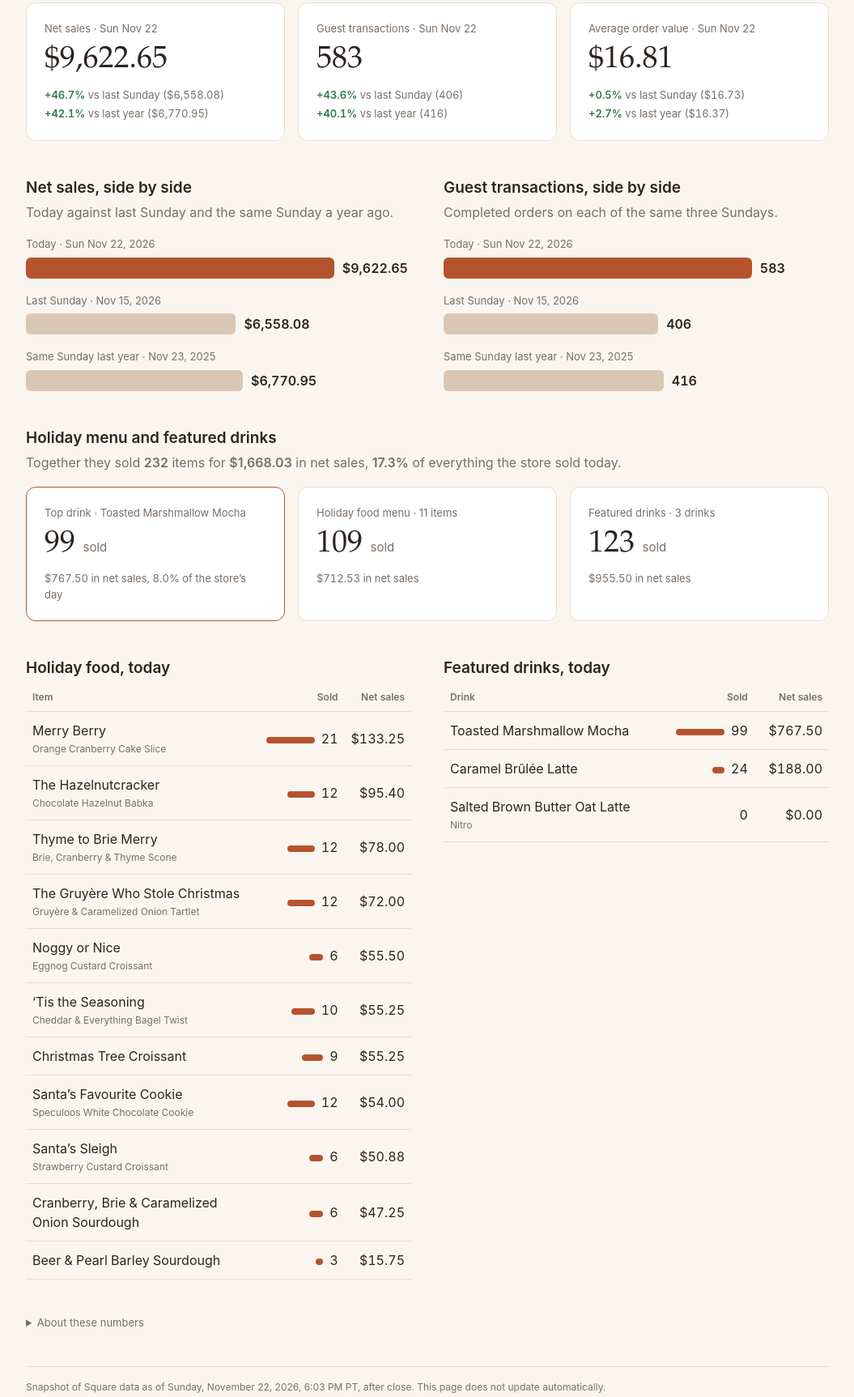
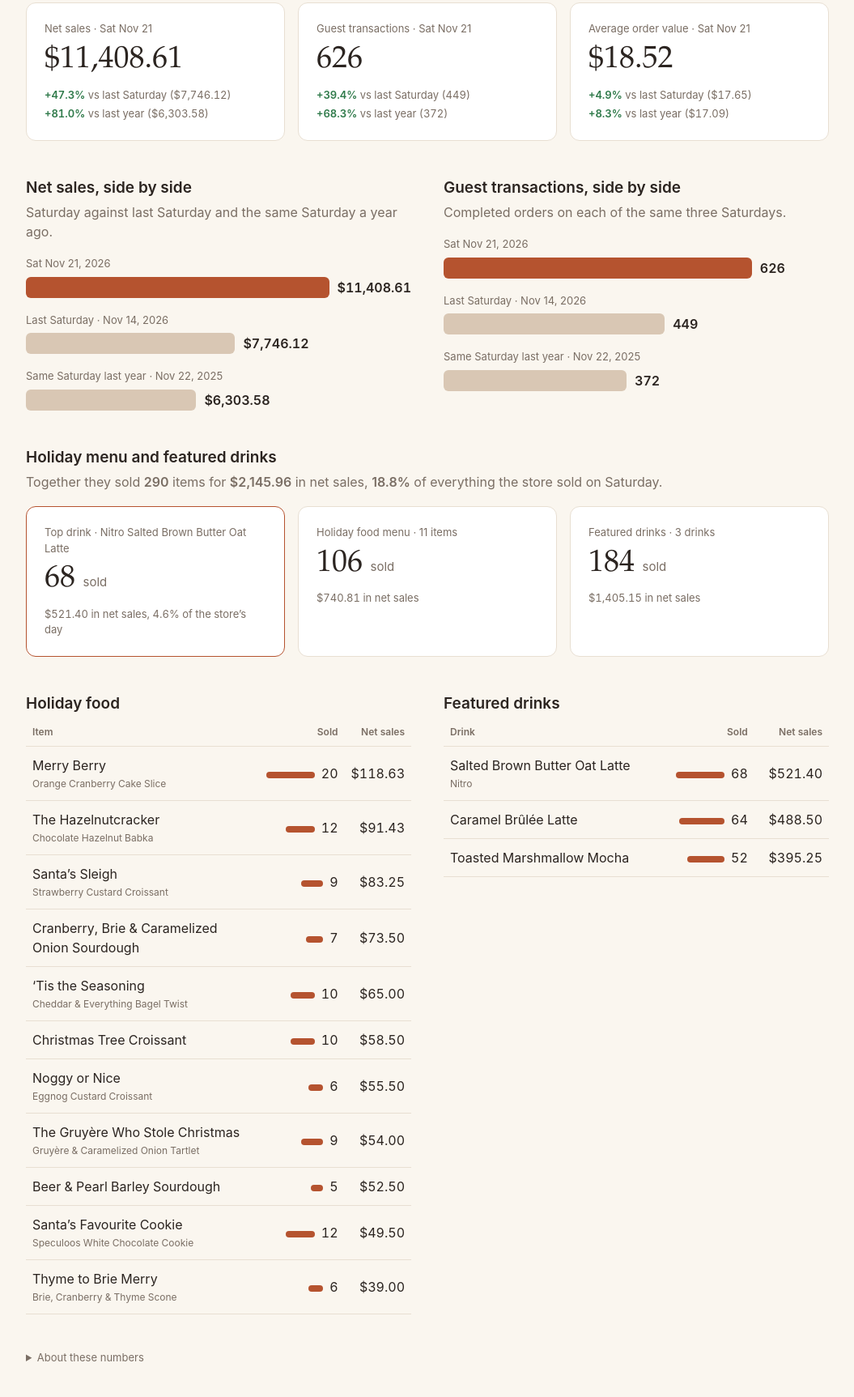
Before and after one commit to mikaelag1234/dailyp5tracking, a plain HTML site: page index.html in a window 1280 px wide. Shown: the part 239-1964 px from the top of the page at 81% size, without its empty margins (112-1167 px from the left). Drawn offline with Linux system fonts and the light colour scheme.

Commit message:
Switch page to Saturday Nov 21 final numbers

```diff
--- a/index.html
+++ b/index.html
@@ -62,53 +62,53 @@
 <main class="wrap">
   <header>
     <p class="eyebrow">Purebread Mount Pleasant · 5 E 5th Ave, Vancouver</p>
-    <h1>Sunday, November 22, 2026 sales</h1>
-    <p class="lede">Net sales hit <b>$9,622.65</b> on <b>583</b> guest transactions: <span class="up">+46.7%</span> vs last Sunday and <span class="up">+42.1%</span> vs the same Sunday last year.</p>
+    <h1>Saturday, November 21, 2026 sales</h1>
+    <p class="lede">Net sales hit <b>$11,408.61</b> on <b>626</b> guest transactions: <span class="up">+47.3%</span> vs last Saturday and <span class="up">+81.0%</span> vs the same Saturday last year.</p>
   </header>
   <section class="cards">
-    <div class="card"><p class="card-label">Net sales · Sun Nov 22</p><p class="big">$9,622.65</p><p class="cmp"><span class="up">+46.7%</span> vs last Sunday ($6,558.08)</p><p class="cmp"><span class="up">+42.1%</span> vs last year ($6,770.95)</p></div>
-    <div class="card"><p class="card-label">Guest transactions · Sun Nov 22</p><p class="big">583</p><p class="cmp"><span class="up">+43.6%</span> vs last Sunday (406)</p><p class="cmp"><span class="up">+40.1%</span> vs last year (416)</p></div>
-    <div class="card"><p class="card-label">Average order value · Sun Nov 22</p><p class="big">$16.81</p><p class="cmp"><span class="up">+0.5%</span> vs last Sunday ($16.73)</p><p class="cmp"><span class="up">+2.7%</span> vs last year ($16.37)</p></div>
+    <div class="card"><p class="card-label">Net sales · Sat Nov 21</p><p class="big">$11,408.61</p><p class="cmp"><span class="up">+47.3%</span> vs last Saturday ($7,746.12)</p><p class="cmp"><span class="up">+81.0%</span> vs last year ($6,303.58)</p></div>
+    <div class="card"><p class="card-label">Guest transactions · Sat Nov 21</p><p class="big">626</p><p class="cmp"><span class="up">+39.4%</span> vs last Saturday (449)</p><p class="cmp"><span class="up">+68.3%</span> vs last year (372)</p></div>
+    <div class="card"><p class="card-label">Average order value · Sat Nov 21</p><p class="big">$18.52</p><p class="cmp"><span class="up">+4.9%</span> vs last Saturday ($17.65)</p><p class="cmp"><span class="up">+8.3%</span> vs last year ($17.09)</p></div>
   </section>
   <section class="grid2">
-    <div><h2>Net sales, side by side</h2><p class="sub">Today against last Sunday and the same Sunday a year ago.</p><div class="bars">
-<div><p class="bar-label">Today · Sun Nov 22, 2026</p><div class="bar-row"><div class="bar today" style="width:80.0%"></div><span class="bar-val">$9,622.65</span></div></div>
-<div><p class="bar-label">Last Sunday · Nov 15, 2026</p><div class="bar-row"><div class="bar" style="width:54.5%"></div><span class="bar-val">$6,558.08</span></div></div>
-<div><p class="bar-label">Same Sunday last year · Nov 23, 2025</p><div class="bar-row"><div class="bar" style="width:56.3%"></div><span class="bar-val">$6,770.95</span></div></div>
+    <div><h2>Net sales, side by side</h2><p class="sub">Saturday against last Saturday and the same Saturday a year ago.</p><div class="bars">
+<div><p class="bar-label">Sat Nov 21, 2026</p><div class="bar-row"><div class="bar today" style="width:80.0%"></div><span class="bar-val">$11,408.61</span></div></div>
+<div><p class="bar-label">Last Saturday · Nov 14, 2026</p><div class="bar-row"><div class="bar" style="width:54.3%"></div><span class="bar-val">$7,746.12</span></div></div>
+<div><p class="bar-label">Same Saturday last year · Nov 22, 2025</p><div class="bar-row"><div class="bar" style="width:44.2%"></div><span class="bar-val">$6,303.58</span></div></div>
     </div></div>
-    <div><h2>Guest transactions, side by side</h2><p class="sub">Completed orders on each of the same three Sundays.</p><div class="bars">
-<div><p class="bar-label">Today · Sun Nov 22, 2026</p><div class="bar-row"><div class="bar today" style="width:80.0%"></div><span class="bar-val">583</span></div></div>
-<div><p class="bar-label">Last Sunday · Nov 15, 2026</p><div class="bar-row"><div class="bar" style="width:55.7%"></div><span class="bar-val">406</span></div></div>
-<div><p class="bar-label">Same Sunday last year · Nov 23, 2025</p><div class="bar-row"><div class="bar" style="width:57.1%"></div><span class="bar-val">416</span></div></div>
+    <div><h2>Guest transactions, side by side</h2><p class="sub">Completed orders on each of the same three Saturdays.</p><div class="bars">
+<div><p class="bar-label">Sat Nov 21, 2026</p><div class="bar-row"><div class="bar today" style="width:80.0%"></div><span class="bar-val">626</span></div></div>
+<div><p class="bar-label">Last Saturday · Nov 14, 2026</p><div class="bar-row"><div class="bar" style="width:57.4%"></div><span class="bar-val">449</span></div></div>
+<div><p class="bar-label">Same Saturday last year · Nov 22, 2025</p><div class="bar-row"><div class="bar" style="width:47.5%"></div><span class="bar-val">372</span></div></div>
     </div></div>
   </section>
   <section>
     <h2>Holiday menu and featured drinks</h2>
-    <p class="sub">Together they sold <b>232</b> items for <b>$1,668.03</b> in net sales, <b>17.3%</b> of everything the store sold today.</p>
+    <p class="sub">Together they sold <b>290</b> items for <b>$2,145.96</b> in net sales, <b>18.8%</b> of everything the store sold on Saturday.</p>
     <div class="cards">
-      <div class="card star"><p class="card-label">Top drink · Toasted Marshmallow Mocha</p><p class="big">99 <small>sold</small></p><p class="cmp">$767.50 in net sales, 8.0% of the store’s day</p></div>
-      <div class="card"><p class="card-label">Holiday food menu · 11 items</p><p class="big">109 <small>sold</small></p><p class="cmp">$712.53 in net sales</p></div>
-      <div class="card"><p class="card-label">Featured drinks · 3 drinks</p><p class="big">123 <small>sold</small></p><p class="cmp">$955.50 in net sales</p></div>
+      <div class="card star"><p class="card-label">Top drink · Nitro Salted Brown Butter Oat Latte</p><p class="big">68 <small>sold</small></p><p class="cmp">$521.40 in net sales, 4.6% of the store’s day</p></div>
+      <div class="card"><p class="card-label">Holiday food menu · 11 items</p><p class="big">106 <small>sold</small></p><p class="cmp">$740.81 in net sales</p></div>
+      <div class="card"><p class="card-label">Featured drinks · 3 drinks</p><p class="big">184 <small>sold</small></p><p class="cmp">$1,405.15 in net sales</p></div>
     </div>
   </section>
   <section class="grid2">
-    <div><h2>Holiday food, today</h2><div class="tablewrap"><table><thead><tr><th>Item</th><th class="num">Sold</th><th class="num">Net sales</th></tr></thead><tbody>
-<tr><td>Merry Berry<span class="desc">Orange Cranberry Cake Slice</span></td><td class="num"><span class="mini" style="width:60px"></span>21</td><td class="num">$133.25</td></tr>
-<tr><td>The Hazelnutcracker<span class="desc">Chocolate Hazelnut Babka</span></td><td class="num"><span class="mini" style="width:34px"></span>12</td><td class="num">$95.40</td></tr>
-<tr><td>Thyme to Brie Merry<span class="desc">Brie, Cranberry &amp; Thyme Scone</span></td><td class="num"><span class="mini" style="width:34px"></span>12</td><td class="num">$78.00</td></tr>
-<tr><td>The Gruyère Who Stole Christmas<span class="desc">Gruyère &amp; Caramelized Onion Tartlet</span></td><td class="num"><span class="mini" style="width:34px"></span>12</td><td class="num">$72.00</td></tr>
-<tr><td>Noggy or Nice<span class="desc">Eggnog Custard Croissant</span></td><td class="num"><span class="mini" style="width:17px"></span>6</td><td class="num">$55.50</td></tr>
-<tr><td>‘Tis the Seasoning<span class="desc">Cheddar &amp; Everything Bagel Twist</span></td><td class="num"><span class="mini" style="width:29px"></span>10</td><td class="num">$55.25</td></tr>
-<tr><td>Christmas Tree Croissant</td><td class="num"><span class="mini" style="width:26px"></span>9</td><td class="num">$55.25</td></tr>
-<tr><td>Santa’s Favourite Cookie<span class="desc">Speculoos White Chocolate Cookie</span></td><td class="num"><span class="mini" style="width:34px"></span>12</td><td class="num">$54.00</td></tr>
-<tr><td>Santa’s Sleigh<span class="desc">Strawberry Custard Croissant</span></td><td class="num"><span class="mini" style="width:17px"></span>6</td><td class="num">$50.88</td></tr>
-<tr><td>Cranberry, Brie &amp; Caramelized Onion Sourdough</td><td class="num"><span class="mini" style="width:17px"></span>6</td><td class="num">$47.25</td></tr>
-<tr><td>Beer &amp; Pearl Barley Sourdough</td><td class="num"><span class="mini" style="width:9px"></span>3</td><td class="num">$15.75</td></tr>
+    <div><h2>Holiday food</h2><div class="tablewrap"><table><thead><tr><th>Item</th><th class="num">Sold</th><th class="num">Net sales</th></tr></thead><tbody>
+<tr><td>Merry Berry<span class="desc">Orange Cranberry Cake Slice</span></td><td class="num"><span class="mini" style="width:60px"></span>20</td><td class="num">$118.63</td></tr>
+<tr><td>The Hazelnutcracker<span class="desc">Chocolate Hazelnut Babka</span></td><td class="num"><span class="mini" style="width:36px"></span>12</td><td class="num">$91.43</td></tr>
+<tr><td>Santa’s Sleigh<span class="desc">Strawberry Custard Croissant</span></td><td class="num"><span class="mini" style="width:27px"></span>9</td><td class="num">$83.25</td></tr>
+<tr><td>Cranberry, Brie &amp; Caramelized Onion Sourdough</td><td class="num"><span class="mini" style="width:21px"></span>7</td><td class="num">$73.50</td></tr>
+<tr><td>‘Tis the Seasoning<span class="desc">Cheddar &amp; Everything Bagel Twist</span></td><td class="num"><span class="mini" style="width:30px"></span>10</td><td class="num">$65.00</td></tr>
+<tr><td>Christmas Tree Croissant</td><td class="num"><span class="mini" style="width:30px"></span>10</td><td class="num">$58.50</td></tr>
+<tr><td>Noggy or Nice<span class="desc">Eggnog Custard Croissant</span></td><td class="num"><span class="mini" style="width:18px"></span>6</td><td class="num">$55.50</td></tr>
+<tr><td>The Gruyère Who Stole Christmas<span class="desc">Gruyère &amp; Caramelized Onion Tartlet</span></td><td class="num"><span class="mini" style="width:27px"></span>9</td><td class="num">$54.00</td></tr>
+<tr><td>Beer &amp; Pearl Barley Sourdough</td><td class="num"><span class="mini" style="width:15px"></span>5</td><td class="num">$52.50</td></tr>
+<tr><td>Santa’s Favourite Cookie<span class="desc">Speculoos White Chocolate Cookie</span></td><td class="num"><span class="mini" style="width:36px"></span>12</td><td class="num">$49.50</td></tr>
+<tr><td>Thyme to Brie Merry<span class="desc">Brie, Cranberry &amp; Thyme Scone</span></td><td class="num"><span class="mini" style="width:18px"></span>6</td><td class="num">$39.00</td></tr>
 </tbody></table></div></div>
-    <div><h2>Featured drinks, today</h2><div class="tablewrap"><table><thead><tr><th>Drink</th><th class="num">Sold</th><th class="num">Net sales</th></tr></thead><tbody>
-<tr><td>Toasted Marshmallow Mocha</td><td class="num"><span class="mini" style="width:60px"></span>99</td><td class="num">$767.50</td></tr>
-<tr><td>Caramel Brûlée Latte</td><td class="num"><span class="mini" style="width:15px"></span>24</td><td class="num">$188.00</td></tr>
-<tr><td>Salted Brown Butter Oat Latte<span class="desc">Nitro</span></td><td class="num"><span class="mini" style="width:0px"></span>0</td><td class="num">$0.00</td></tr>
+    <div><h2>Featured drinks</h2><div class="tablewrap"><table><thead><tr><th>Drink</th><th class="num">Sold</th><th class="num">Net sales</th></tr></thead><tbody>
+<tr><td>Salted Brown Butter Oat Latte<span class="desc">Nitro</span></td><td class="num"><span class="mini" style="width:60px"></span>68</td><td class="num">$521.40</td></tr>
+<tr><td>Caramel Brûlée Latte</td><td class="num"><span class="mini" style="width:56px"></span>64</td><td class="num">$488.50</td></tr>
+<tr><td>Toasted Marshmallow Mocha</td><td class="num"><span class="mini" style="width:46px"></span>52</td><td class="num">$395.25</td></tr>
 </tbody></table></div></div>
   </section>
   <details>
@@ -118,11 +118,11 @@
       <li>Net sales are sales after discounts, comps and returns, before tax and tips. Gift card sales are not included.</li>
       <li>Guest transactions are completed orders in Square, counted once per order.</li>
       <li>Average order value is sales per order before discounts.</li>
-      <li>The last-year comparison uses Sunday, November 23, 2025 so it lines up weekday to weekday.</li>
+      <li>The last-year comparison uses Saturday, November 22, 2025 so it lines up weekday to weekday.</li>
       <li>Two holiday sourdoughs ring through the POS under two different names each. They are combined here.</li>
     </ul>
   </details>
-  <footer>Snapshot of Square data as of Sunday, November 22, 2026, 6:03 PM PT, after close. This page does not update automatically.</footer>
+  <footer>Final Square data for Saturday, November 21, 2026, pulled Monday, November 23 at 7:34 AM PT. This page does not update automatically.</footer>
 </main>
 </body>
 </html>
```
